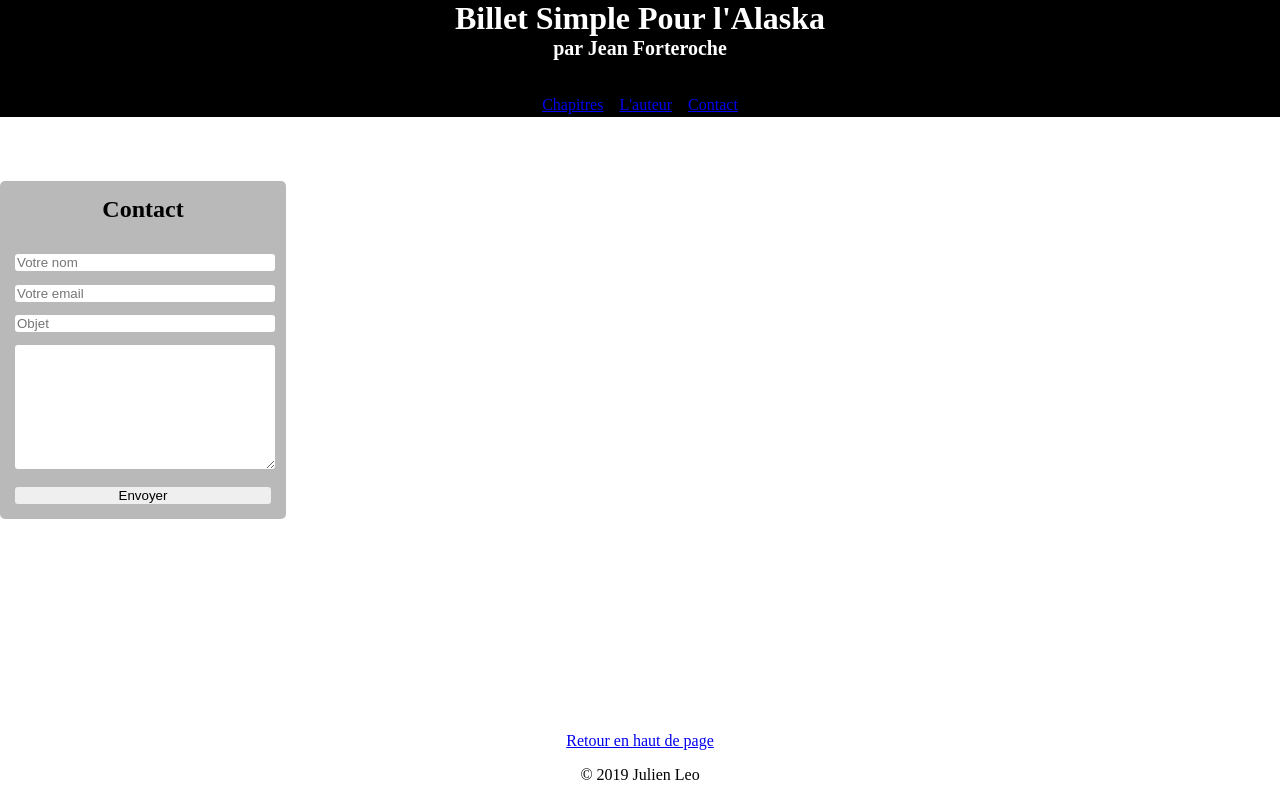
After one commit to JulienLeo/blog_ecrivain, a PHP site: page /view/frontend/contactView.php in a window 1280 px wide. The commit adds this page. Run offline with PHP 8.4, Linux system fonts and the light colour scheme.

Commit message:
Ajout de la page 'contact'

```diff
--- a/public/css/style.css
+++ b/public/css/style.css
@@ -53,5 +53,36 @@ h3 {
 
 /* FOOTER */
 footer {
+    position: absolute;
+    width: 100%;
+    bottom: 0;
     text-align: center;
 }
+
+
+
+
+
+
+/* PAGE CONTACT */
+
+.contactForm {
+    height: 60%;
+    width: 20%;
+    margin-top: 5%;
+    text-align: center;
+    padding: 15px;
+    border-radius: 5px;
+    background-color: rgba(156, 156, 156, 0.7);
+}
+
+.contactForm input, textarea {
+    width: 100%;
+    margin-top: 1em;
+    border-style: none;
+    border-radius: 3px;
+}
+
+#contactTitle {
+    margin : 0;
+}
--- a/view/frontend/chapterView.php
+++ b/view/frontend/chapterView.php
@@ -1,8 +1,11 @@
 <?php ob_start(); ?>
+<head>
+    <link rel="stylesheet" href="../../public/css/style.css">
+</head>
 
 <h1>Billet Simple Pour L'Alaska</h1>
 <h2>par Jean Forteroche</h2>
-<p><a href="index.php"><em>Retour à la liste des billets</em></a></p>
+<p><a href="index.php"><em>Retour à la liste des chapitres</em></a></p>
 
 <div class="chapterDiv">
     <p><h2><?= $chapter['id'] ?></h2></p>
--- /dev/null
+++ b/view/frontend/contactView.php
@@ -0,0 +1,20 @@
+<?php ob_start(); ?>
+
+<head>
+    <link rel="stylesheet" href="../../public/css/style.css">
+</head>
+
+<div class="contactForm">
+    <form action="post">
+        <h2 id="contactTitle">Contact</h2></br>
+        <input type="text" name="name" placeholder="Votre nom"></br>
+        <input type="email" name="email" placeholder="Votre email"></br>
+        <input type="text" name="subject" placeholder="Objet"></br>
+        <textarea name="message" id="message" rows="8"></textarea></br>
+        <input type="submit" name="send" id ="send" value="Envoyer">
+    </form>
+</div>
+
+<?php $content = ob_get_clean(); // récupération du contenu généré après ob_start ?>
+
+<?php require 'template.php'; ?>
--- a/view/frontend/navigation.php
+++ b/view/frontend/navigation.php
@@ -1,5 +1,5 @@
 <ul>
-    <li>Chapitres</li>
-    <li>L'auteur</li>
-    <li>Contact</li>
+    <li><a href="#">Chapitres</a></li>
+    <li><a href="#">L'auteur</a></li>
+    <li><a href="view/frontend/contactview.php">Contact</a></li>
 </ul>
```
